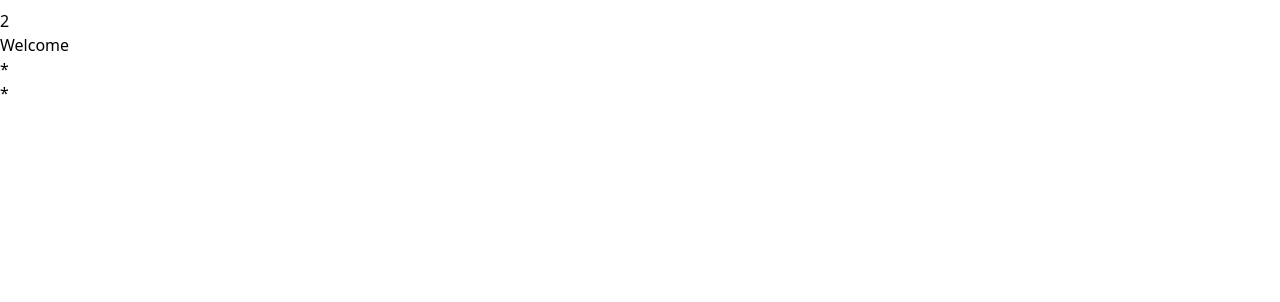
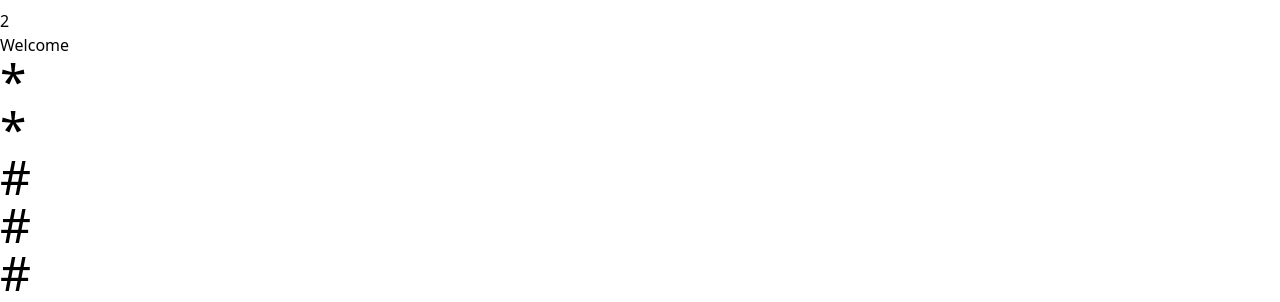
Before and after one commit to MdSaifulIslamRafsan/learn-vue, a Vue app: page / in a window 1280 px wide. Shown: the part 1818-2120 px from the top of the page. Before the commit the page ends 1923 px from the top, so only its background shows below. Built offline with nearby package versions, Linux system fonts and the light colour scheme.

Commit message:
added when click reating then change reating value

```diff
--- a/src/App.vue
+++ b/src/App.vue
@@ -134,7 +134,7 @@ export default {
   },
   setup() {
     return {
-      myRating: 2,
+      myRating: ref(2),
       msg: "Hello Vue.js!",
       contact1: {
         name: "John Doe",
--- a/src/components/TheRating.vue
+++ b/src/components/TheRating.vue
@@ -1,8 +1,9 @@
 <template lang="">
     <div>
         {{message}}
-        <div class="flex" v-for="index in 5" :key="index">
-            <p class="inline" v-if="modelValue >= index">*</p>
+        <div @click="handleClick(index)" class="flex" v-for="index in 5" :key="index">
+            <p class="inline text-5xl" v-if="modelValue >= index">*</p>
+            <p class="inline text-5xl" v-if="modelValue < index">#</p>
         </div>
 
 
@@ -20,6 +21,12 @@ export default {
     emits:[
         'update:modelValue'
     ],
+    methods:{
+        handleClick(index){
+
+            this.$emit('update:modelValue', index);
+        }
+     },
     setup: ()=>{
         return {
             message : "Welcome",
```
